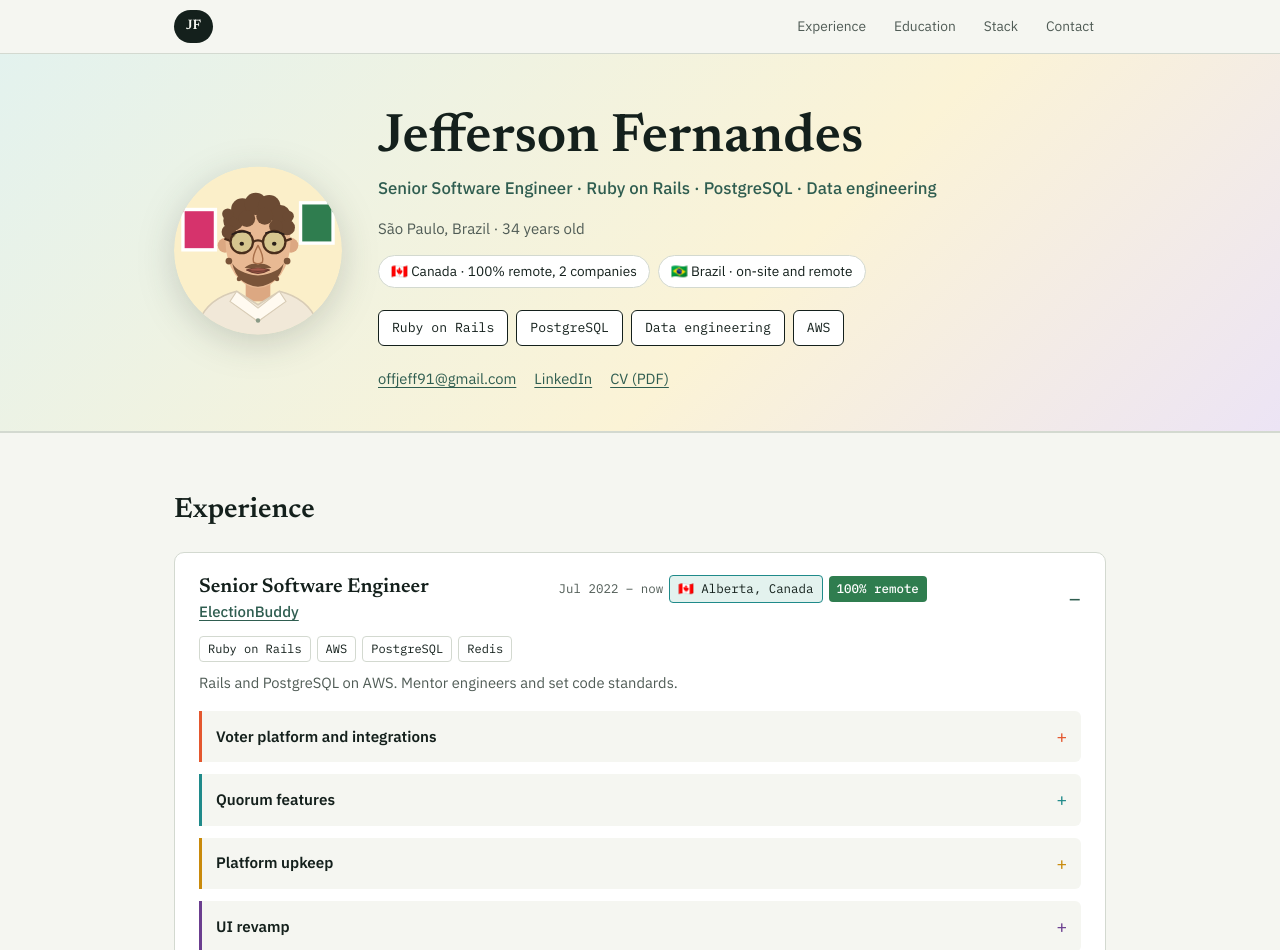
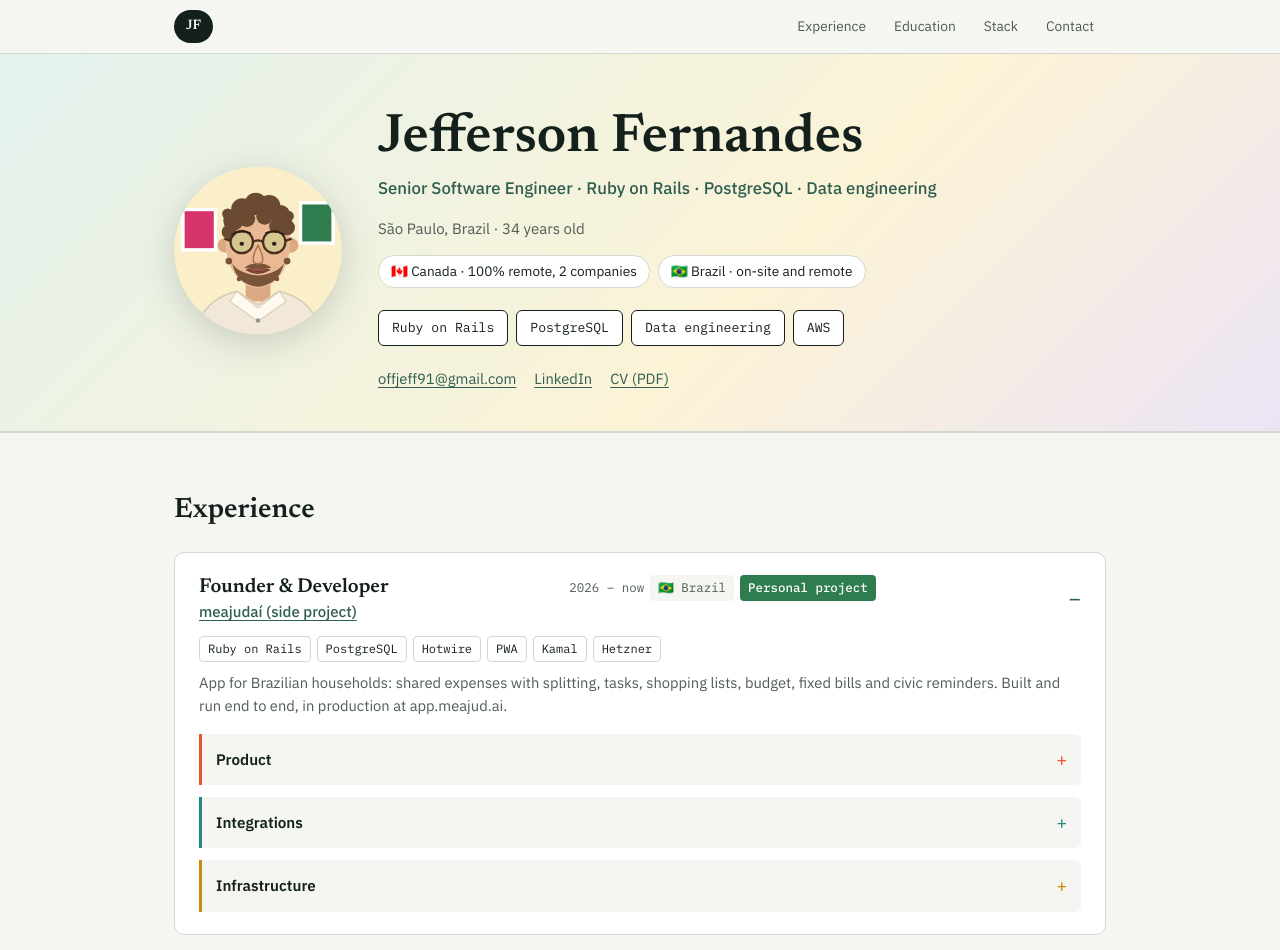
Before and after one commit to offjeff91/offjeff91.github.io, a plain HTML site: page index.html in a window 1280 px wide. Shown: the top 950 px of the page. Drawn offline with Linux system fonts and the light colour scheme.

Commit message:
Add meajudaí side project to profile (#2)
Claude-Session: https://claude.ai/code/session_015XArTjPzz6r2qApD2iWUBs

Co-authored-by: Claude <noreply@anthropic.com>

```diff
--- a/index.html
+++ b/index.html
@@ -293,12 +293,48 @@
     "SQL Server": "https://learn.microsoft.com/sql/sql-server/",
     ".NET": "https://dotnet.microsoft.com",
     "C#": "https://learn.microsoft.com/dotnet/csharp/",
-    "jQuery": "https://jquery.com"
+    "jQuery": "https://jquery.com",
+    "Hotwire": "https://hotwired.dev",
+    "Kamal": "https://kamal-deploy.org",
+    "Hetzner": "https://www.hetzner.com/cloud",
+    "PWA": "https://web.dev/explore/progressive-web-apps"
   };
 
   const COLORS = ["#e4572e", "#1f8a8a", "#c98a0b", "#6b3e8f", "#2f7d4f", "#d6336c"];
 
   const JOBS = [
+    {
+      role: "Founder & Developer", company: "meajudaí (side project)", url: "https://app.meajud.ai",
+      when: "2026 – now", place: "Brazil", flag: "🇧🇷", remote: "Personal project",
+      open: true, inherit: true,
+      stack: ["Ruby on Rails", "PostgreSQL", "Hotwire", "PWA", "Kamal", "Hetzner"],
+      note: "App for Brazilian households: shared expenses with splitting, tasks, shopping lists, budget, fixed bills and civic reminders. Built and run end to end, in production at app.meajud.ai.",
+      projects: [
+        {
+          name: "Product", stack: [],
+          bullets: [
+            "Expense splitting (equal, by amount, by %, multiple payers) and \"who owes whom\" with Pix QR codes.",
+            "Tasks, projects with kanban, recurring bills, budget, savings goals and a monthly overview.",
+            "Public no-login civic reminders (MEI tax, elections, Bolsa Família) via ICS feeds."
+          ]
+        },
+        {
+          name: "Integrations", stack: [],
+          bullets: [
+            "WhatsApp channel (Meta Cloud API) with rule-based Portuguese free-text capture, no LLM.",
+            "MCP server so AI assistants can operate the app directly.",
+            "Receipt OCR with Tesseract; public data from the Brazilian Central Bank and IBGE."
+          ]
+        },
+        {
+          name: "Infrastructure", stack: [],
+          bullets: [
+            "Single Arm VM on Hetzner, deployed with Kamal and pull-based automatic deploys.",
+            "Installable PWA with offline awareness, feature flags and request metrics."
+          ]
+        }
+      ]
+    },
     {
       role: "Senior Software Engineer", company: "ElectionBuddy", url: "https://www.electionbuddy.com",
       when: "Jul 2022 – now", place: "Alberta, Canada", flag: "🇨🇦", remote: "100% remote", canada: true,
```
